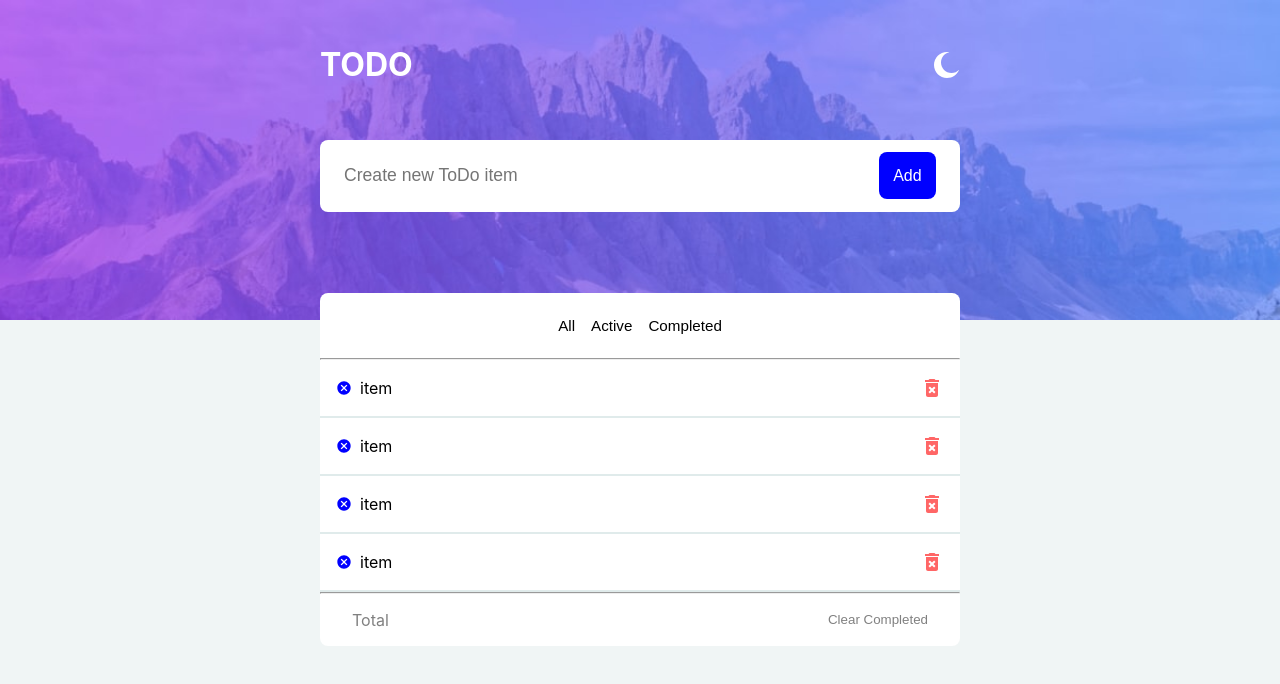
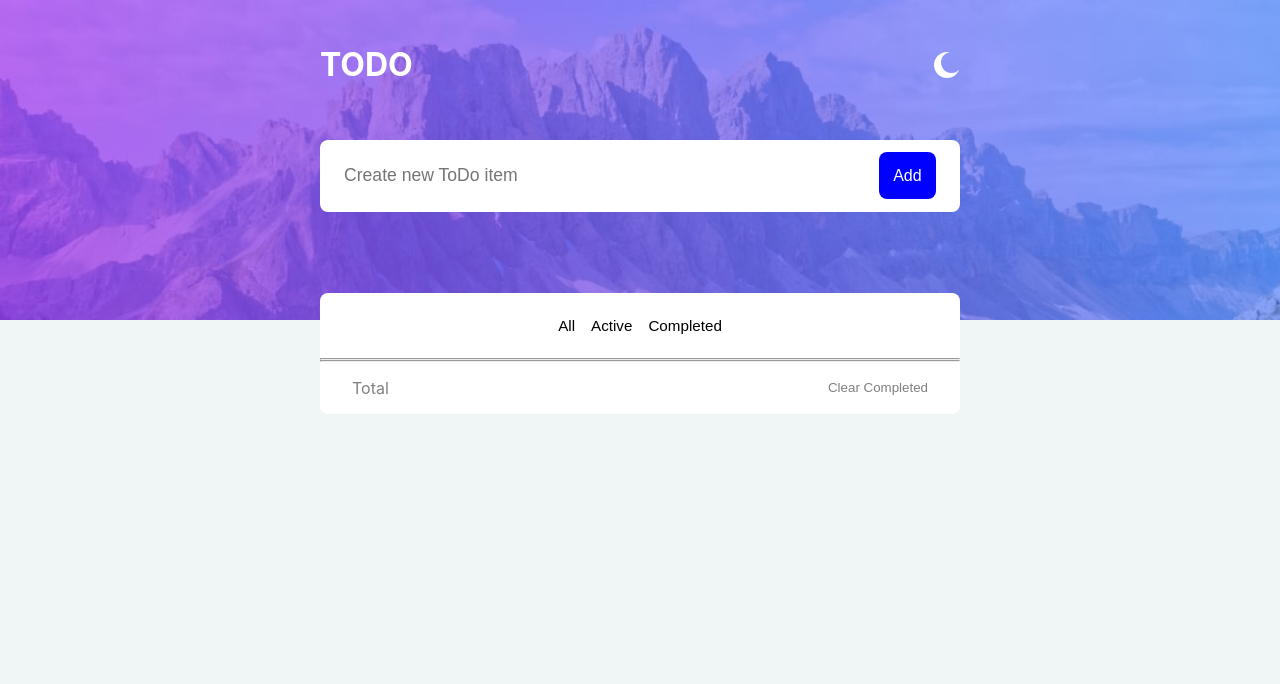
Before and after one commit to kwasi-OT/todo, a React (Create React App) app: page / in a window 1280 px wide. Shown: the top 684 px of the page. Built offline with nearby package versions, Linux system fonts and the light colour scheme.

Commit message:
added logic to handle user inputs

```diff
--- a/src/App.js
+++ b/src/App.js
@@ -1,3 +1,4 @@
+import React, {useState} from 'react';
 import './App.css';
 import moon from './assets/icon-moon.svg';
 import Count from './components/Count';
@@ -6,6 +7,20 @@ import Form from './components/Form';
 import TodoItem from './components/TodoItem';
 
 function App() {
+  const[todoList, setTodoList] = useState([]);
+
+  // function to add new todo
+    const addTodo = (userInput) => {
+      const newTodo = {
+        id: Date.now(),
+        text: userInput,
+        status: false,
+      }
+
+      setTodoList(prevData => [newTodo, ...prevData])
+    }
+
+
   return (
     <div className="appContainer">
       <div className='headerContainer'>
@@ -15,7 +30,7 @@ function App() {
             <img src={moon} alt='moon icon'/>
           </div>
           <div className='formContainer'>
-            <Form/>
+            <Form addHandler={addTodo}/>
           </div>
         </div>
       </div>
@@ -25,10 +40,7 @@ function App() {
         </div>
         <hr/>
         <div>
-          <TodoItem/>
-          <TodoItem/>
-          <TodoItem/>
-          <TodoItem/>
+          {todoList.map(item => <TodoItem todoData={item.text} key={item.id}/>)}
         </div>
         <hr/>
         <div>
--- a/src/components/Form.js
+++ b/src/components/Form.js
@@ -1,9 +1,18 @@
-import React from 'react';
+import React, {useState} from 'react';
 
-function Form() {
+
+function Form({addHandler}) {
+    const[userInput, setUserInput] = useState("");
+
+    const handleSubmit = (e) => {
+        e.preventDefault();
+        addHandler(userInput);
+        setUserInput("");
+    };
+
     return (
-        <form className='formContent'>
-            <input type="text" id='item' name='item' placeholder='Create new ToDo item'/>
+        <form className='formContent' onSubmit={handleSubmit}>
+            <input type="text" id='item' value={userInput} onChange={(e) => setUserInput(e.target.value)} name='item' placeholder='Create new ToDo item' required/>
             <button className='formButton' type="submit">Add</button>
         </form>
     )
--- a/src/components/TodoItem.js
+++ b/src/components/TodoItem.js
@@ -1,15 +1,14 @@
 import React from 'react';
-import { MdCancel } from "react-icons/md";
-import { MdDeleteForever } from "react-icons/md";
+import { MdDeleteForever, MdCancel, MdCheck } from "react-icons/md";
 
 
-function TodoItem() {
+function TodoItem({todoData}) {
     return (
         <>
             <div className='itemsContainer'>
                 <div className='item'>
                     <MdCancel className='cancel'/>
-                    <p>item</p>
+                    <p>{todoData}</p>
                 </div>
                 <MdDeleteForever className='delete'/>
             </div>
@@ -18,4 +17,4 @@ function TodoItem() {
     )
 }
 
-export default TodoItem
+export default TodoItem;
```
